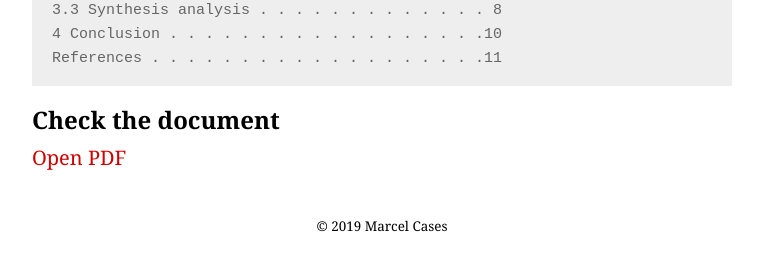
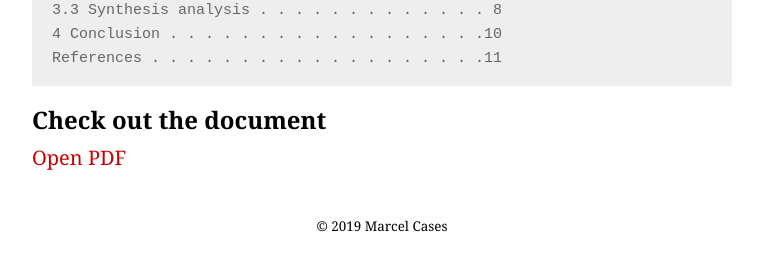
Before and after one commit to marcelcases/marcelcases.github.io, a Jekyll site: the page built from _posts/2018-09-19-a-two-bit-comparator-in-VHDL.markdown, in a window 1280 px wide. Shown: the part 990-1258 px from the top of the page, without its empty margins (258-1021 px from the left). Built offline with Jekyll 4.4.1, drawn with Linux system fonts in a browser that asks for light colours; comment, search, counter and statistics services are not loaded.

Commit message:
Update 2018-09-19-a-two-bit-comparator-in-VHDL.markdown

````diff
--- a/_posts/2018-09-19-a-two-bit-comparator-in-VHDL.markdown
+++ b/_posts/2018-09-19-a-two-bit-comparator-in-VHDL.markdown
@@ -35,5 +35,5 @@ Three different methods to compare two bits have been implemented: its boolean e
 References . . . . . . . . . . . . . . . . . . .11
 ```
 
-## Check the document
+## Check out the document
 [Open PDF](https://1drv.ms/b/s!AtguJR4tix_G42S3zPHYfIO35fwR){: .btn}
````
